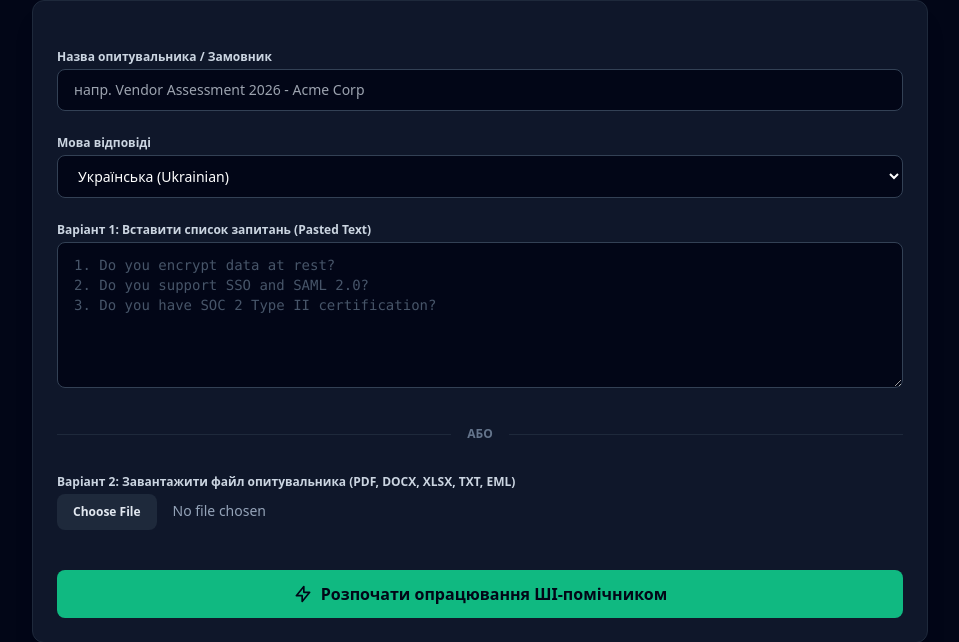
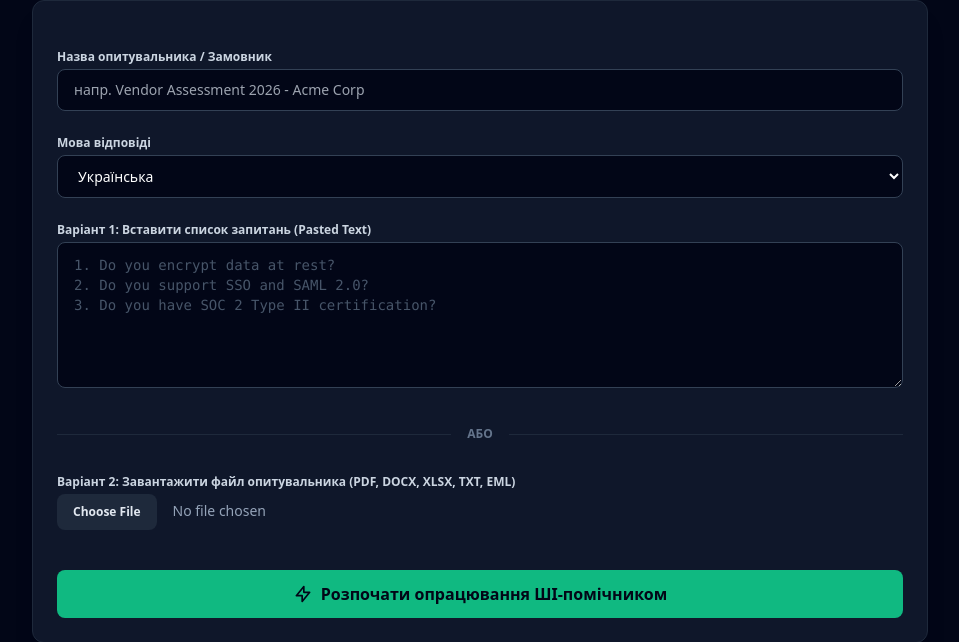
Before and after one commit to IvanSokol82/EvidenceGuard, a FastAPI app: page /ui/questionnaires/new in a window 1280 px wide. Shown: the part 181-823 px from the top of the page, without its empty margins (160-1119 px from the left). Run offline with FastAPI, Linux system fonts and the light colour scheme; some libraries are stand-ins or nearby versions.

Commit message:
fix: clean up Response Language select options (remove text in parentheses)

```diff
--- a/src/templates/questionnaires_new.html
+++ b/src/templates/questionnaires_new.html
@@ -22,8 +22,9 @@
             <div>
                 <label class="block text-xs font-semibold text-slate-300 mb-1">{% if lang == 'en' %}Response Language{% else %}Мова відповіді{% endif %}</label>
                 <select name="output_language" class="w-full px-4 py-2.5 bg-slate-950 border border-slate-700 rounded-lg text-sm text-white focus:outline-none focus:border-emerald-500">
-                    <option value="uk" {% if lang == 'uk' %}selected{% endif %}>Українська (Ukrainian)</option>
-                    <option value="en" {% if lang == 'en' %}selected{% endif %}>English (Англійська)</option>
+                    <option value="uk" {% if lang == 'uk' %}selected{% endif %}>Українська</option>
+                    <option value="en" {% if lang == 'en' %}selected{% endif %}>English</option>
+
                 </select>
             </div>
 
```
